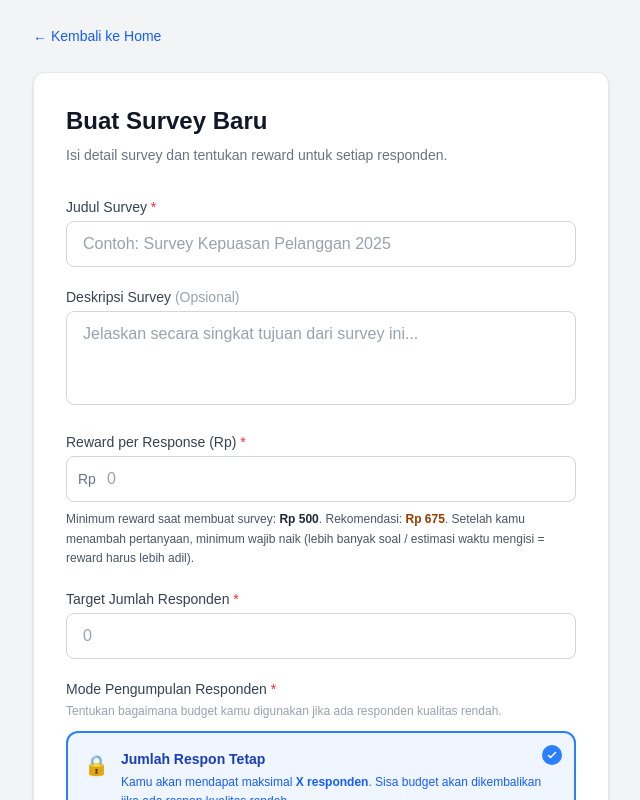
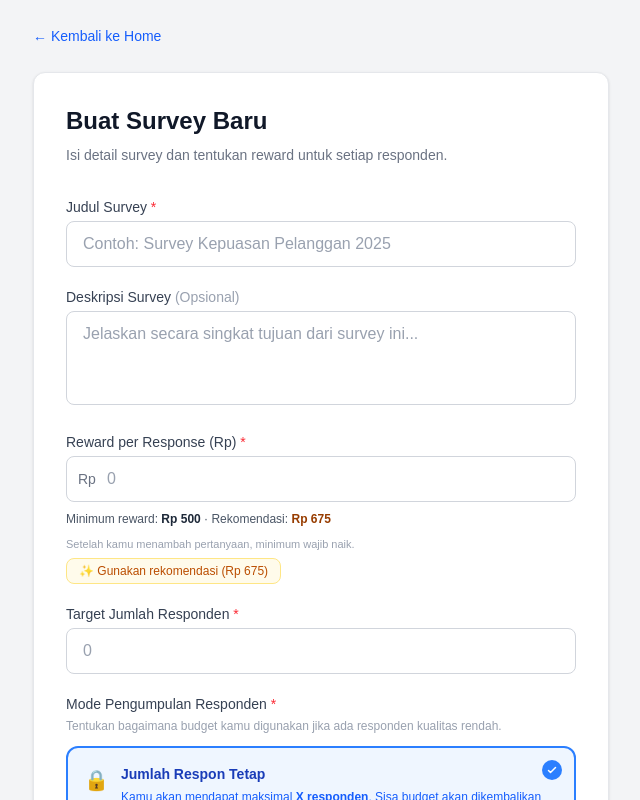
Before and after one commit to Murito-01/voca-app, a Next.js app: page /my-surveys/create in a window 1280 px wide. Shown: the top 800 px of the page, without its empty margins (319-959 px from the left). Built offline with nearby package versions, Linux system fonts and the light colour scheme; no server answers.

Commit message:
feat: add auto-fill reward button and improve warning banners in creator flow

```diff
--- a/src/app/my-surveys/[id]/page.tsx
+++ b/src/app/my-surveys/[id]/page.tsx
@@ -25,6 +25,7 @@ export default function SurveyDetailPage() {
     const [isDeleting, setIsDeleting] = useState(false)
     const [showPublishModal, setShowPublishModal] = useState(false)
     const [showCloseModal, setShowCloseModal] = useState(false)
+    const [publishSuccessWarning, setPublishSuccessWarning] = useState<string | null>(null)
     const [rewardEval, setRewardEval] = useState<{
         hardOk: boolean
         softOk: boolean
@@ -127,7 +128,7 @@ export default function SurveyDetailPage() {
             const result = await publishSurvey(surveyId)
             setSurvey({ ...survey, status: 'active' })
             if (result?.reward_warning) {
-                alert(result.reward_warning)
+                setPublishSuccessWarning(result.reward_warning)
             }
         } catch (err: any) {
             alert(err.message || 'Gagal mem-publish survey')
@@ -404,6 +405,23 @@ export default function SurveyDetailPage() {
                                         {rewardEval.recommended.toLocaleString('id-ID')} ({rewardEval.questionCount}{' '}
                                         pertanyaan, ~{Math.ceil(rewardEval.estimatedMinutesTotal)} menit estimasi mengisi).
                                     </p>
+                                </div>
+                            )}
+
+                            {/* Banner reward warning setelah publish berhasil */}
+                            {survey.status === 'active' && publishSuccessWarning && (
+                                <div className="mt-4 rounded-xl border border-amber-200 bg-amber-50 px-4 py-3 text-sm text-amber-900 flex gap-2">
+                                    <span className="shrink-0 mt-0.5">⚠️</span>
+                                    <div>
+                                        <p className="font-semibold">Insight Reward</p>
+                                        <p className="mt-0.5">{publishSuccessWarning}</p>
+                                        <button
+                                            onClick={() => setPublishSuccessWarning(null)}
+                                            className="mt-1 text-xs text-amber-600 hover:underline"
+                                        >
+                                            Tutup
+                                        </button>
+                                    </div>
                                 </div>
                             )}
 
--- a/src/app/my-surveys/create/page.tsx
+++ b/src/app/my-surveys/create/page.tsx
@@ -18,6 +18,7 @@ export default function CreateSurvey() {
     const [loading, setLoading] = useState(false)
     const [message, setMessage] = useState('')
     const [isError, setIsError] = useState(false)
+    const [rewardWarning, setRewardWarning] = useState<string | null>(null)
     const [rewardHint, setRewardHint] = useState<{
         min_required: number
         recommended: number
@@ -66,12 +67,8 @@ export default function CreateSurvey() {
             })
 
             setIsError(false)
-            const soft = typeof data.reward_warning === 'string' ? data.reward_warning : ''
-            setMessage(
-                soft
-                    ? `Survey berhasil dibuat! Mengalihkan ke halaman detail… ⚠️ ${soft}`
-                    : 'Survey berhasil dibuat! Mengalihkan ke halaman detail...'
-            )
+            setRewardWarning(typeof data.reward_warning === 'string' ? data.reward_warning : null)
+            setMessage('Survey berhasil dibuat! Mengalihkan ke halaman detail...')
             setTitle('')
             setReward(0)
             setTotal(0)
@@ -153,18 +150,28 @@ export default function CreateSurvey() {
                                 />
                             </div>
                              {rewardHint && (
-                                <p className="mt-2 text-xs text-gray-600 leading-relaxed">
-                                    Minimum reward saat membuat survey:{' '}
+                                <div className="mt-2 space-y-1.5">
+                                    <p className="text-xs text-gray-600 leading-relaxed">
+                                        Minimum reward:{' '}
                                         <span className="font-semibold text-gray-800">
                                             Rp {rewardHint.min_required.toLocaleString('id-ID')}
                                         </span>
-                                    . Rekomendasi:{' '}
+                                        {' '}· Rekomendasi:{' '}
                                         <span className="font-semibold text-amber-800">
                                             Rp {rewardHint.recommended.toLocaleString('id-ID')}
                                         </span>
-                                    . Setelah kamu menambah pertanyaan, minimum wajib naik (lebih banyak soal / estimasi waktu
-                                    mengisi = reward harus lebih adil).
                                     </p>
+                                    <p className="text-[11px] text-gray-400">
+                                        Setelah kamu menambah pertanyaan, minimum wajib naik.
+                                    </p>
+                                    <button
+                                        type="button"
+                                        onClick={() => setReward(rewardHint.recommended)}
+                                        className="text-xs font-medium text-amber-700 bg-amber-50 border border-amber-200 px-3 py-1 rounded-lg hover:bg-amber-100 transition-colors"
+                                    >
+                                        ✨ Gunakan rekomendasi (Rp {rewardHint.recommended.toLocaleString('id-ID')})
+                                    </button>
+                                </div>
                             )}
                         </div>
 
@@ -307,13 +314,22 @@ export default function CreateSurvey() {
                             )}
                         </button>
 
+                        {/* Soft Warning Banner */}
+                        {rewardWarning && (
+                            <div className="rounded-lg px-4 py-3 text-sm font-medium bg-amber-50 text-amber-900 border border-amber-200 flex gap-2">
+                                <span className="shrink-0">⚠️</span>
+                                <div>
+                                    <p className="font-semibold">Insight Reward</p>
+                                    <p className="mt-0.5 font-normal">{rewardWarning}</p>
+                                </div>
+                            </div>
+                        )}
+
                         {/* Feedback Message */}
                         {message && (
                             <div className={`rounded-lg px-4 py-3 text-sm font-medium ${
                                 isError
                                     ? 'bg-red-50 text-red-700 border border-red-100'
-                                    : message.includes('⚠️')
-                                        ? 'bg-amber-50 text-amber-900 border border-amber-100'
                                     : 'bg-green-50 text-green-700 border border-green-100'
                             }`}>
                                 {message}
```
Lines whose indentation alone changed are shown as unchanged.
